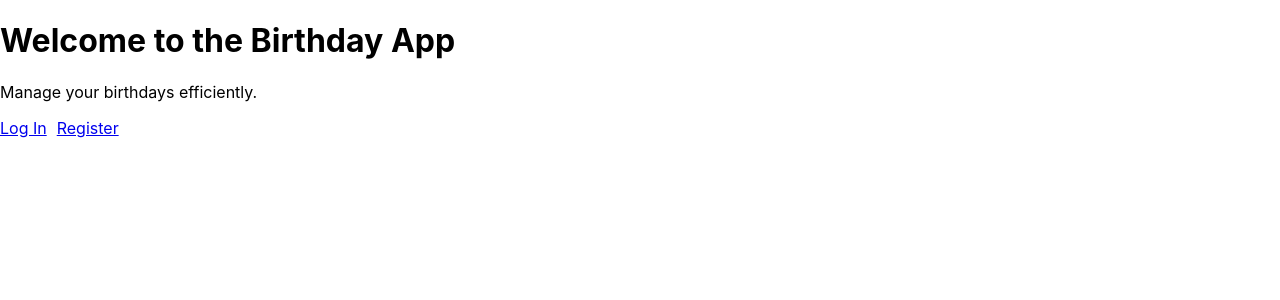
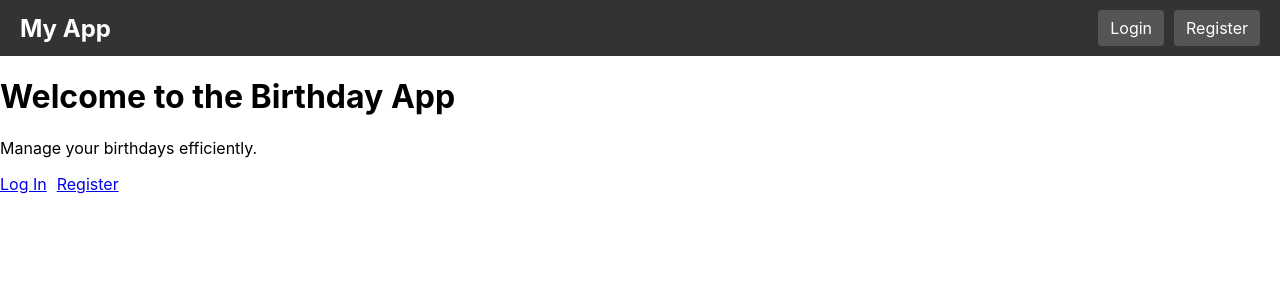
Before and after one commit to Xalil404/crud-frontend-, a React (Create React App) app in the folder crud-frontend/: page / in a window 1280 px wide. Shown: the top 300 px of the page. Built offline with nearby package versions, Linux system fonts and the light colour scheme.

Commit message:
added navbar and logout page confirmation

```diff
--- a/crud-frontend/src/App.js
+++ b/crud-frontend/src/App.js
@@ -1,6 +1,7 @@
 // src/App.js
 import React from 'react';
 import { BrowserRouter as Router, Routes, Route } from 'react-router-dom';
+import Navbar from './components/Navbar';
 import Home from './components/Home';
 import Login from './components/auth/Login';
 import Register from './components/auth/Register';
@@ -11,6 +12,7 @@ import PrivateRoute from './components/auth/PrivateRoute';
 const App = () => {
     return (
         <Router>
+            <Navbar /> {/* Add the Navbar here */}
             <Routes>
                 <Route path="/" element={<Home />} />
                 <Route path="/login" element={<Login />} />
@@ -23,7 +25,14 @@ const App = () => {
                         </PrivateRoute>
                     }
                 />
-                <Route path="/logout" element={<Logout />} /> {/* Add the Logout route */}
+                <Route
+                    path="/logout"
+                    element={
+                        <PrivateRoute>
+                            <Logout />
+                        </PrivateRoute>
+                    }
+                /> {/* Make Logout a private route */}
             </Routes>
         </Router>
     );
--- a/crud-frontend/src/components/Birthdays.js
+++ b/crud-frontend/src/components/Birthdays.js
@@ -84,11 +84,12 @@ const Birthdays = () => {
         }
     };
 
+    // In your component where the logout button is defined
     const handleLogout = () => {
-        localStorage.removeItem('authToken'); // Remove token from local storage
-        localStorage.removeItem('user'); // Optionally remove user
-        navigate('/'); // Redirect to the home page
+        // Redirect to the Logout component
+        navigate('/logout');
     };
+
 
     return (
         <div>
--- /dev/null
+++ b/crud-frontend/src/components/Navbar.js
@@ -0,0 +1,50 @@
+// src/components/Navbar.js
+import React from 'react';
+import { Link, useLocation } from 'react-router-dom'; // Import useLocation for route checking
+
+const Navbar = () => {
+    const location = useLocation(); // Get the current location
+
+    // Check if the current route is the home page
+    if (location.pathname !== '/') {
+        return null; // Don't render Navbar if not on the home page
+    }
+
+    return (
+        <nav style={styles.navbar}>
+            <h1 style={styles.title}>My App</h1>
+            <div style={styles.buttonContainer}>
+                <Link to="/login" style={styles.button}>Login</Link>
+                <Link to="/register" style={styles.button}>Register</Link>
+            </div>
+        </nav>
+    );
+};
+
+const styles = {
+    navbar: {
+        display: 'flex',
+        justifyContent: 'space-between',
+        alignItems: 'center',
+        padding: '10px 20px',
+        backgroundColor: '#333',
+        color: '#fff',
+    },
+    title: {
+        margin: 0,
+    },
+    buttonContainer: {
+        display: 'flex',
+        gap: '10px', // Space between buttons
+    },
+    button: {
+        color: '#fff',
+        textDecoration: 'none',
+        padding: '8px 12px',
+        backgroundColor: '#555',
+        borderRadius: '4px',
+        transition: 'background-color 0.3s',
+    },
+};
+
+export default Navbar;
--- a/crud-frontend/src/components/auth/Logout.js
+++ b/crud-frontend/src/components/auth/Logout.js
@@ -1,22 +1,27 @@
-// src/components/Logout.js
-import React, { useEffect } from 'react';
+import React from 'react';
 import { useNavigate } from 'react-router-dom'; // Import useNavigate for redirection
 
 const Logout = () => {
     const navigate = useNavigate();
 
-    useEffect(() => {
+    const handleLogout = () => {
         // Remove the token from local storage
         localStorage.removeItem('authToken');
 
         // Redirect to the home page
         navigate('/'); // Change this to your home route
-    }, [navigate]);
+    };
+
+    const handleCancel = () => {
+        // Redirect back to the previous page or home page
+        navigate('/birthdays'); // You can change this to navigate to a different page if needed
+    };
 
     return (
         <div>
-            <h2>Logging out...</h2>
-            {/* Optionally, you can show a loading spinner or message */}
+            <h2>Are you sure you want to log out?</h2>
+            <button onClick={handleLogout} style={{ marginRight: '10px' }}>Confirm Logout</button>
+            <button onClick={handleCancel}>Cancel</button>
         </div>
     );
 };
```
